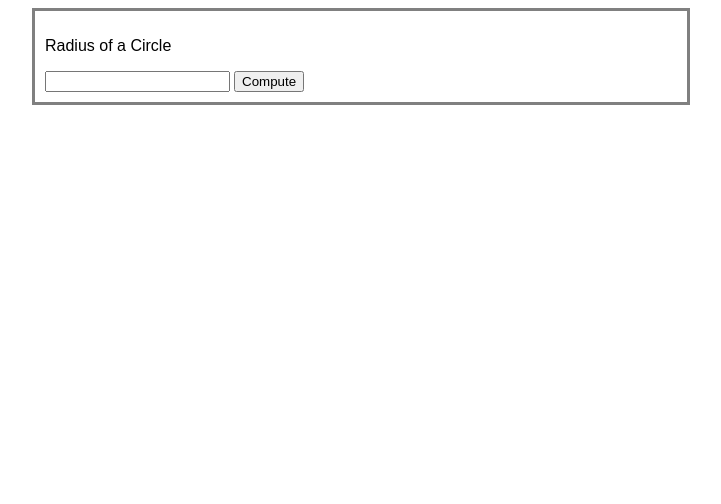
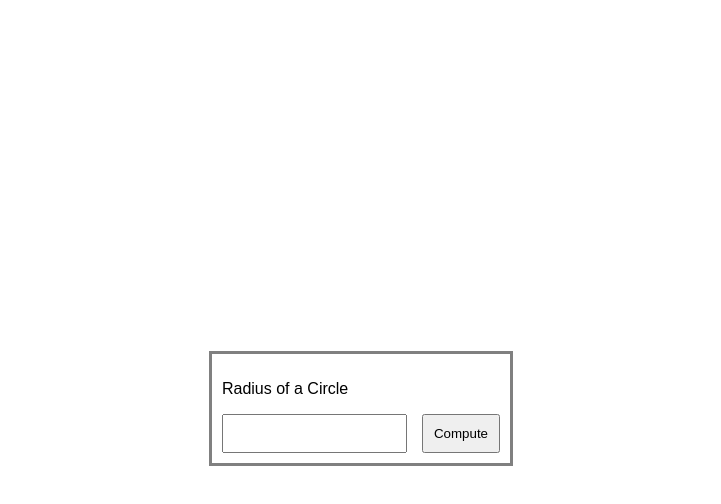
Before and after one commit to earlsab/CS36-MidtermExercise3, a plain HTML site: page index.html in a window 1280 px wide. Shown: the whole page, without its empty margins (279-1000 px from the left). Drawn offline with Linux system fonts and the light colour scheme.

Commit message:
center div

```diff
--- a/index.html
+++ b/index.html
@@ -10,8 +10,11 @@
     <body>
         <div class="center">
             <p>Radius of a Circle</p>
-            <input id="radius" type="number"></input>
-            <button onclick="functionTest()">Compute</button>
+            <div class="row">
+                <input id="radius" type="number"></input>
+                <button onclick="functionTest()">Compute</button>
+            </div>
+
             <div id="results"></div>
         </div>
     </body>
--- a/styles.css
+++ b/styles.css
@@ -1,7 +1,14 @@
-
+html {
+    height: 100%;
+}
+body {
+    height: 100%;
+    display: flex;
+    align-items: center;
+}
 .center {
   margin: auto;
-  width: 50%;
+  width: auto;
   border: 3px solid grey;
   padding: 10px;
 }
@@ -18,9 +25,13 @@ h4 {
 p {
     font-family: Arial, Helvetica, sans-serif;
 }
-
+.row{
+    display:flex;
+    gap: 15px
+}
 button {
     font-family: Arial, Helvetica, sans-serif;
+    padding: 10px
 }
 
 input {
```
